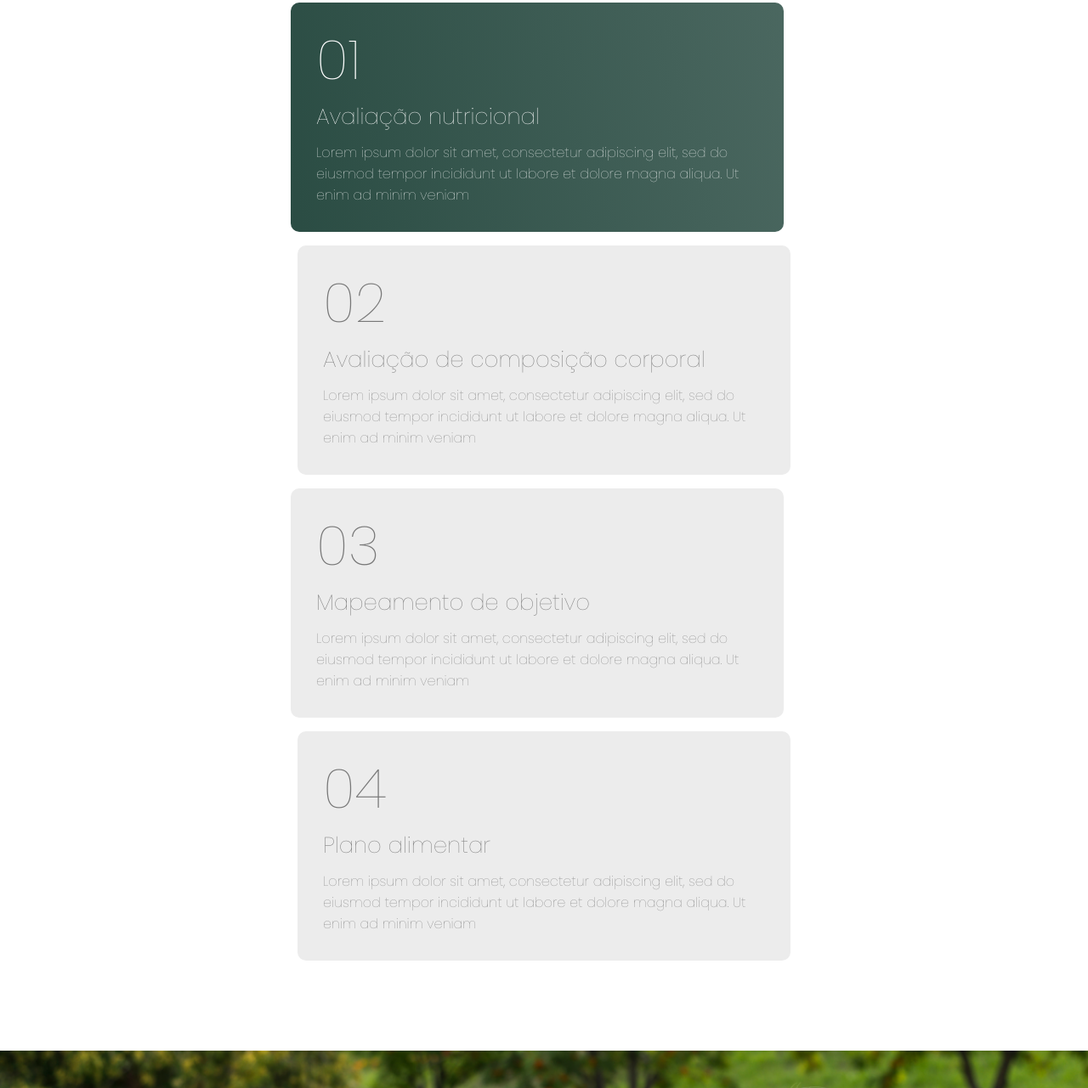
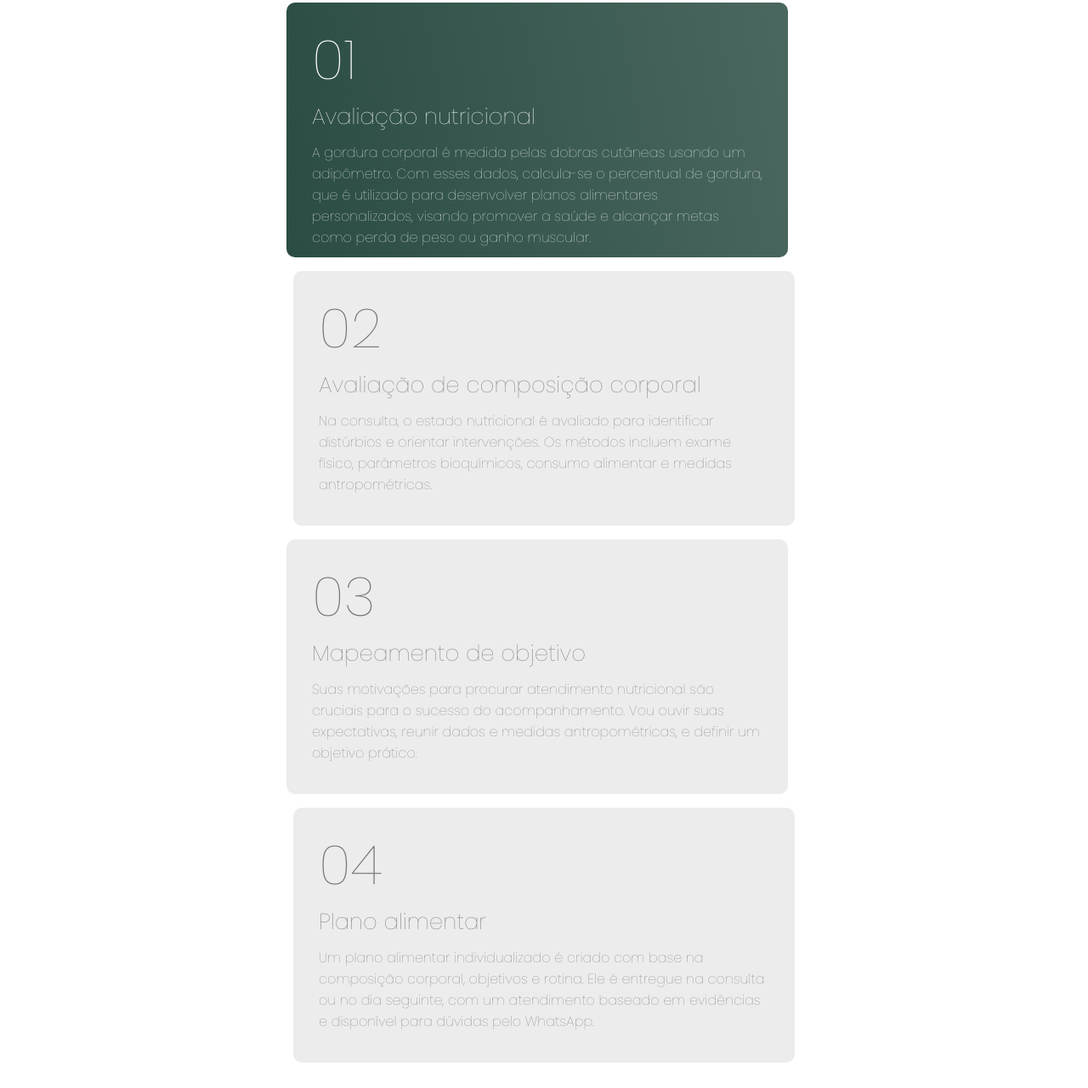
Before and after one commit to ChrystianWGR/teste, a plain HTML site: page index.html in a window 1280 px wide. Shown: the part 1800-3081 px from the top of the page at 85% size. Drawn offline with Linux system fonts and the light colour scheme.

Commit message:
atualizacao

```diff
--- a/css/responsivo.css
+++ b/css/responsivo.css
@@ -413,15 +413,15 @@
 /*css responsivo desktop padrão*/
 @media (width >= 1200px){
     .metodos-box .box {
-        width: 580px;
-        height: 270px;
+        width: 590px;
+        height: 300px;
     }
 }
 
 @media (width >= 1400px){
     .metodos-box .box {
         width: 623px;
-        height: 270px;
+        height: 300px;
     }
 }
 
--- a/index.html
+++ b/index.html
@@ -131,22 +131,22 @@
                     <div class="box">
                         <h2>01</span></h2>
                         <h3 class="titulo">Avaliação nutricional</h3>
-                        <p>Lorem ipsum dolor sit amet, consectetur adipiscing elit, sed do eiusmod tempor incididunt ut labore et dolore magna aliqua. Ut enim ad minim veniam</p>
+                        <p>A gordura corporal é medida pelas dobras cutâneas usando um adipômetro. Com esses dados, calcula-se o percentual de gordura, que é utilizado para desenvolver planos alimentares personalizados, visando promover a saúde e alcançar metas como perda de peso ou ganho muscular.</p>
                     </div>
                     <div class="box">
                         <h2>02</h2>
                         <h3 class="titulo">Avaliação de composição corporal</h3>
-                        <p>Lorem ipsum dolor sit amet, consectetur adipiscing elit, sed do eiusmod tempor incididunt ut labore et dolore magna aliqua. Ut enim ad minim veniam</p>
+                        <p>Na consulta, o estado nutricional é avaliado para identificar distúrbios e orientar intervenções. Os métodos incluem exame físico, parâmetros bioquímicos, consumo alimentar e medidas antropométricas.</p>
                     </div>
                     <div class="box">
                         <h2>03</h2>
                         <h3 class="titulo">Mapeamento de objetivo</h3>
-                        <p>Lorem ipsum dolor sit amet, consectetur adipiscing elit, sed do eiusmod tempor incididunt ut labore et dolore magna aliqua. Ut enim ad minim veniam</p>
+                        <p>Suas motivações para procurar atendimento nutricional são cruciais para o sucesso do acompanhamento. Vou ouvir suas expectativas, reunir dados e medidas antropométricas, e definir um objetivo prático.</p>
                     </div>
                     <div class="box">
                         <h2>04</h2>
                         <h3 class="titulo">Plano alimentar</h3>
-                        <p>Lorem ipsum dolor sit amet, consectetur adipiscing elit, sed do eiusmod tempor incididunt ut labore et dolore magna aliqua. Ut enim ad minim veniam</p>
+                        <p>Um plano alimentar individualizado é criado com base na composição corporal, objetivos e rotina. Ele é entregue na consulta ou no dia seguinte, com um atendimento baseado em evidências e disponível para dúvidas pelo WhatsApp.</p>
                     </div>
                     <!--box-->
                 </div>
```
